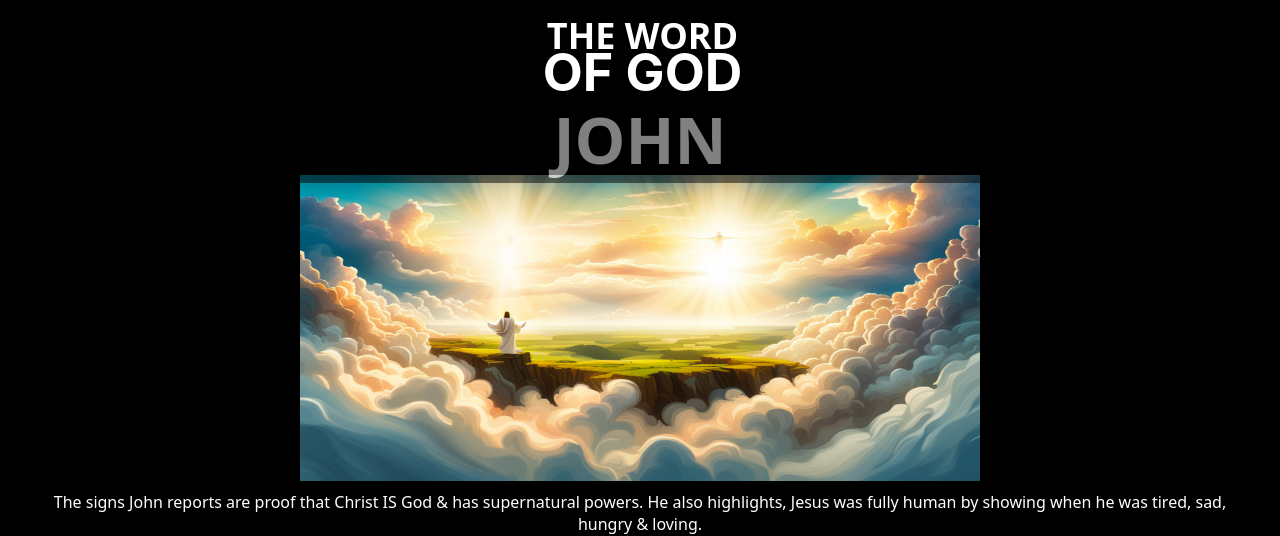
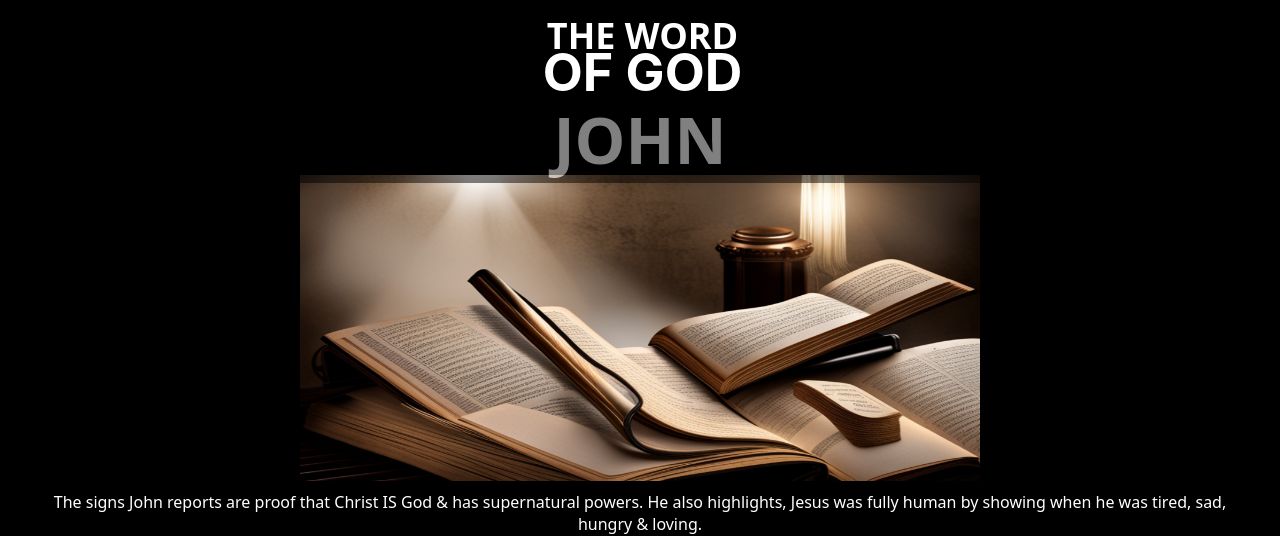
Before and after one commit to jnutt367/john, a Next.js app: page / in a window 1280 px wide. Shown: the top 536 px of the page. Built offline with nearby package versions, Linux system fonts and the light colour scheme.

Commit message:
Update index.js

```diff
--- a/pages/index.js
+++ b/pages/index.js
@@ -27,7 +27,7 @@ export default function Home() {
         </h1>
                   <div className={styles.image}>
              <Image
-                                src="/risen_5.png"
+                                src="/john2.png"
                                 alt="in the beginning there was the WORD, and the word was GOD"
                                 height={900}
                                 width={2000}
```
